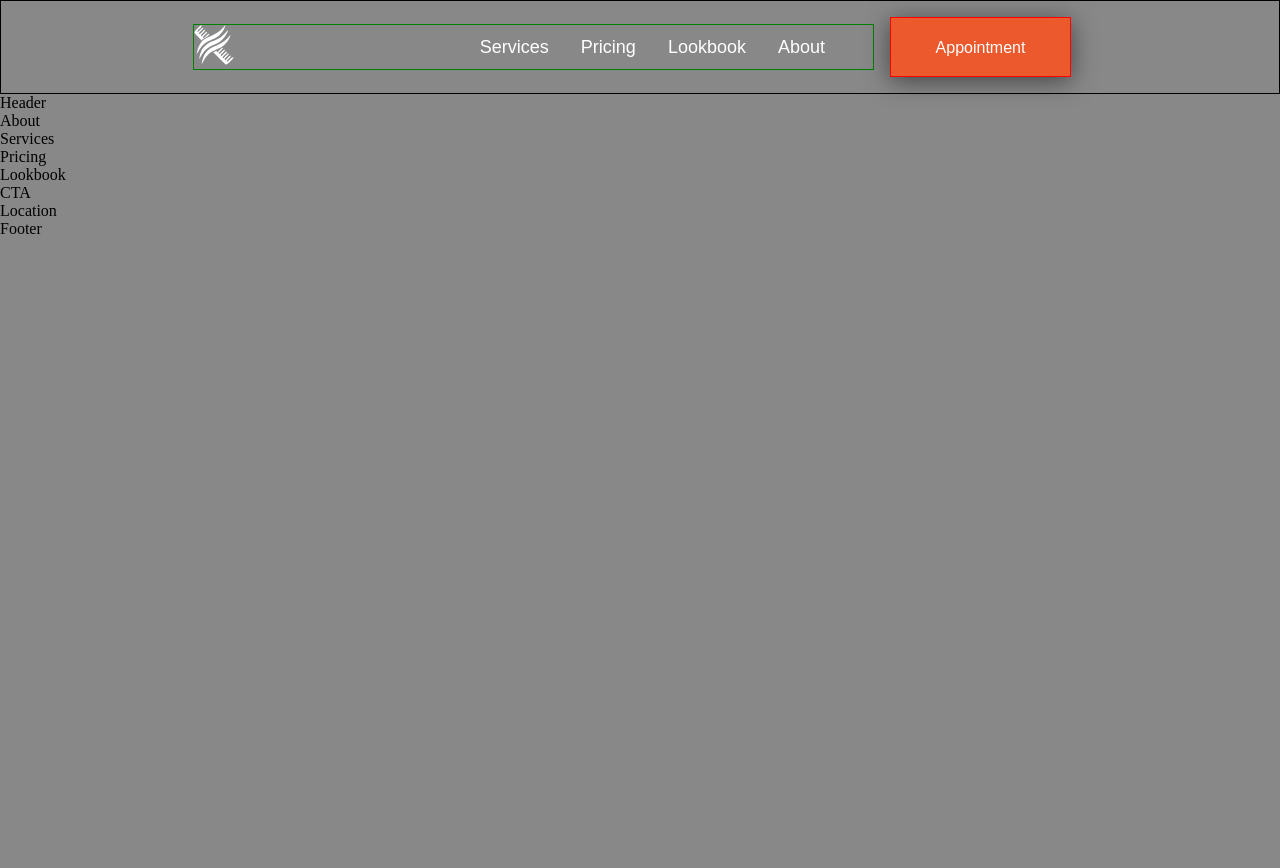
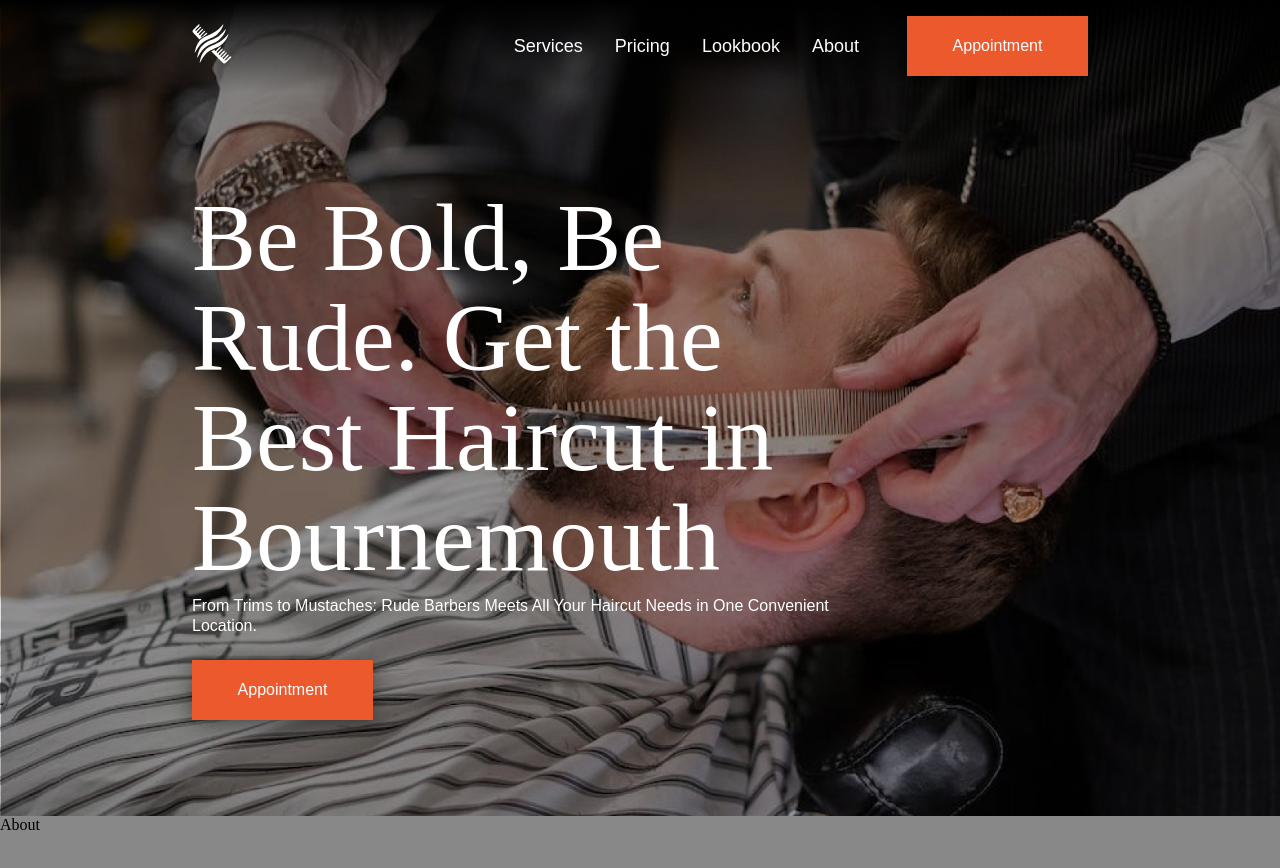
Before and after one commit to SaxonJude/Rude_Barbers, a React (Create React App) app: page / in a window 1280 px wide. Shown: the top 868 px of the page. Before the commit the page ends 800 px from the top, so only its background shows below. Built offline with nearby package versions, Linux system fonts and the light colour scheme; a web font is replaced by a local one.

Commit message:
added header section

```diff
--- a/src/App.css
+++ b/src/App.css
@@ -12,6 +12,13 @@
   a {
     color: unset;
     text-decoration: none;
+  }
+
+  .background_img {
+    /* border: 5px solid green; */
+    background-image: url("./assets/hero.jpg");
+    background-size: cover;
+    background-attachment: fixed;
   }
 
   .gradient__bg {
@@ -31,11 +38,11 @@
   }
 
   .section__padding {
-    padding: 4rem 6rem;
+    padding: 6rem 12rem;
   }
 
   .section__margin {
-    margin: 4rem 6rem;
+    margin: 4rem 12rem;
   }
 
   .scale-up-center {
--- a/src/components/about/About.jsx
+++ b/src/components/about/About.jsx
@@ -3,7 +3,7 @@
 
 const About = () => {
   return (
-    <div>
+    <div className='about'>
       About
     </div>
   )
--- a/src/components/about/about.css
+++ b/src/components/about/about.css
@@ -0,0 +1,3 @@
+.about {
+    height: 100vh;
+}
--- a/src/components/header/Header.jsx
+++ b/src/components/header/Header.jsx
@@ -3,8 +3,12 @@
 
 const Header = () => {
   return (
-    <div>
-      Header
+    <div className='header section__padding'>
+      <div className="header-container">
+        <h1>Be Bold, Be Rude. Get the Best Haircut in Bournemouth</h1>
+        <p>From Trims to Mustaches: Rude Barbers Meets All Your Haircut Needs in One Convenient Location.</p>
+        <a className='navbar-appointment' href="https://app.squarespacescheduling.com/schedule.php?owner=28691044" target='_blank'>Appointment</a>
+      </div>
     </div>
   )
 }
--- a/src/components/header/header.css
+++ b/src/components/header/header.css
@@ -0,0 +1,31 @@
+.header {
+    /* border: 1px solid black; */
+    display: flex;
+    justify-content: flex-start;
+}
+
+.header-container {
+    /* border: 1px solid blue; */
+    max-width: 656px;
+    display: flex;
+    justify-content: center;
+    flex-direction: column;
+    align-items: flex-start;
+}
+
+.header-container h1 {
+    margin: 0rem !important;
+    font-family: var(--font-family);
+    font-weight: 400;
+    font-size: 96px;
+    line-height: 100px;
+    color: #fff;
+}
+
+.header-container p {
+    font-family: var(--font-family2);
+    font-size: 16px;
+    line-height: 20px;
+    color: #fff;
+    padding: 0.5rem 0rem 1.5rem 0rem;
+}
--- a/src/components/navbar/navbar.css
+++ b/src/components/navbar/navbar.css
@@ -5,7 +5,7 @@
     align-items: center;
 
     padding: 1rem 12rem;
-    border: 1px solid black;
+    /* border: 1px solid black; */
 }
 
 .navbar-links {
@@ -13,7 +13,7 @@
     display: flex;
     justify-content: space-between;
     align-items: center;
-    border: 1px solid green;
+    /* border: 1px solid green; */
     padding-right: 2rem
 }
 
@@ -35,11 +35,13 @@
     display: flex;
     justify-content: center;
     align-items: center;
-    border: 1px solid red;
+    /* border: 1px solid red; */
     width: var(--button-width);
     height: var(--button-height);
     background-color: var(--button-color);
     box-shadow: 0px 4px 25px rgba(0, 0, 0, 0.5);
+    color: #fff;
+    font-family: var(--font-family2);
 }
 
 .navbar-appointment {
@@ -47,8 +49,7 @@
     line-height: var(--button-line-height);
 }
 
-.navbar-links_container p,
-.navbar-appointment {
+.navbar-links_container p {
     color: #fff;
     font-family: var(--font-family2);
     font-weight: 500;
--- a/src/index.css
+++ b/src/index.css
@@ -1,8 +1,8 @@
 @import url('https://api.fontshare.com/v2/css?f[]=bebas-neue@400&f[]=nunito@300,200,400,500&display=swap');
 
 :root {
-  --font-family: 'bebas-neue', sans-serif;
-  --font-family2: 'nunito', sans-serif;
+  --font-family: 'Bebas Neue';
+  --font-family2: 'Nunito', sans-serif;
 
   --gradient-text: linear-gradient(89.97deg, #AE67FA 1.84%, #F49867 102.67%);
   --gradient-bar: linear-gradient(103.22deg, #AE67FA -13.86%, #F49867 99.55%);
```
Also changed, not shown: src/assets/hero.jpg.
